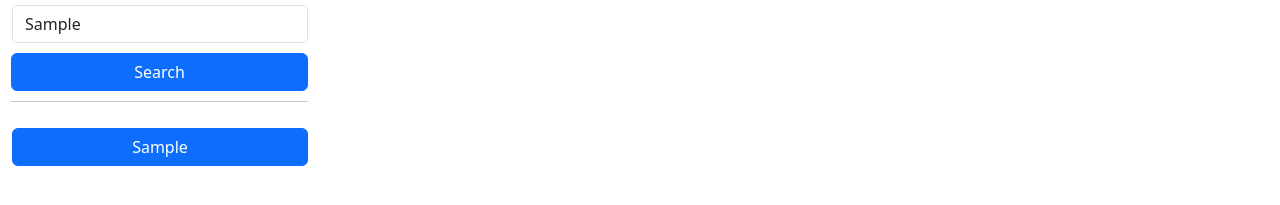
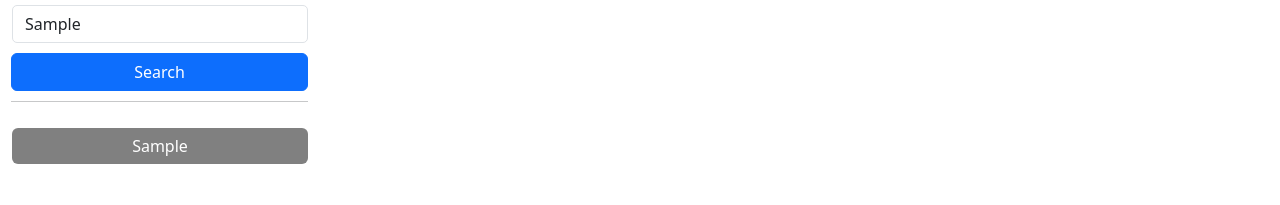
Before and after one commit to sonia-robin/weather-dashboard, a plain HTML site: page index.html in a window 1280 px wide. Both pictures are taken after typing "Sample" into the empty fields and a click on the button "Search". Shown: the part 113-318 px from the top of the page. Drawn offline with nearby package versions, Linux system fonts and the light colour scheme.

Commit message:
history button styled

```diff
--- a/style.css
+++ b/style.css
@@ -22,3 +22,8 @@ margin-top: 10px;
 /* #today {
     border: 1px solid black;
 } */
+
+.history-btn {
+    background-color: grey !important;
+    border: none !important;
+}
```
